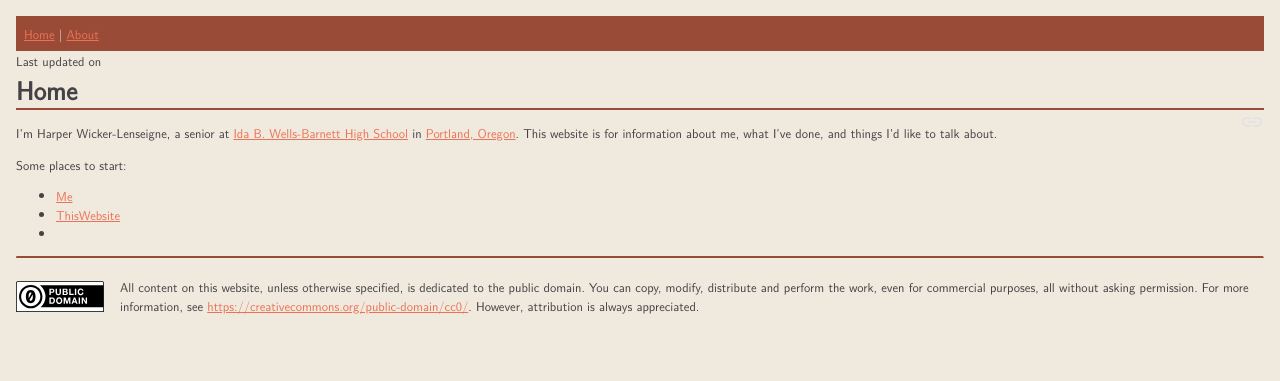
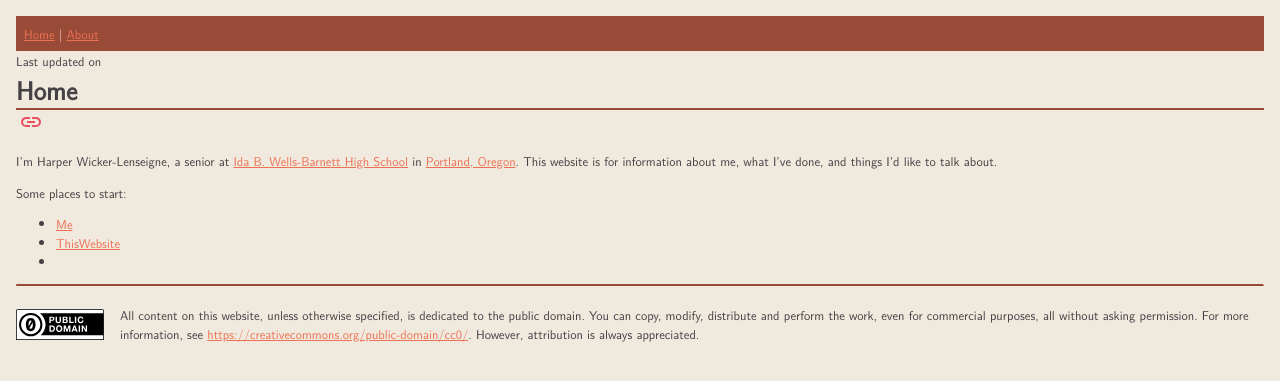
Before and after one commit to harperawl/home, a Jekyll site: the page built from index.md, in a window 1280 px wide. Shown: the top 381 px of the page. Built offline with Jekyll 4.4.1, drawn with Linux system fonts in a browser that asks for light colours.

Commit message:
improve look of link button

```diff
--- a/assets/css/styles.css
+++ b/assets/css/styles.css
@@ -66,5 +66,6 @@ hr {
 
 /* ids */
 #share {
-  float: right;
+  margin-left: 0.2rem;
+  filter: invert(60%) sepia(47%) saturate(2538%) hue-rotate(325deg) brightness(97%) contrast(91%);
 }
```
